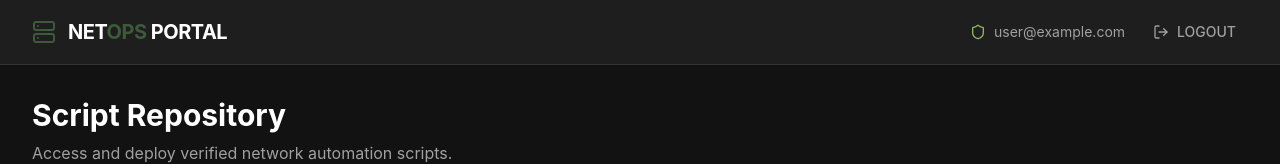
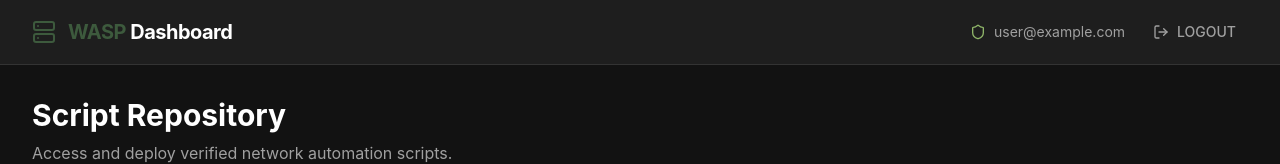
Before and after one commit to MassiveWasp/massivewasp.github.io, a React (Vite) app: page /dashboard in a window 1280 px wide. Shown: the top 164 px of the page. Built offline with nearby package versions, Linux system fonts and the light colour scheme; no server answers; sample sign-in values are in the browser's storage.

Commit message:
WASP dashboard changes

```diff
--- a/src/pages/Dashboard.tsx
+++ b/src/pages/Dashboard.tsx
@@ -19,7 +19,7 @@ export const Dashboard: React.FC = () => {
                 <div className="max-w-7xl mx-auto px-4 sm:px-6 lg:px-8 h-16 flex items-center justify-between">
                     <div className="flex items-center space-x-3">
                         <Server className="w-6 h-6 text-[var(--color-secondary)]" />
-                        <span className="text-xl font-bold tracking-tight">NET<span className="text-[var(--color-secondary)]">OPS</span> PORTAL</span>
+                        <span className="text-xl font-bold tracking-tight"><span className="text-[var(--color-secondary)]">WASP</span> Dashboard</span>
                     </div>
 
                     <div className="flex items-center space-x-4">
--- a/src/pages/Landing.tsx
+++ b/src/pages/Landing.tsx
@@ -38,7 +38,7 @@ export const Landing: React.FC = () => {
                         {/* Gradient Text */}
                         <div className="text-4xl md:text-6xl font-bold tracking-tight text-left leading-tight">
                             <span className="text-transparent bg-clip-text bg-gradient-to-r from-[var(--color-secondary)] to-[var(--color-primary)]">
-                                Automation Suite<br />Platform
+                                Automation Scripting<br />Platform
                             </span>
                         </div>
                     </h1>
--- a/src/pages/Login.tsx
+++ b/src/pages/Login.tsx
@@ -49,7 +49,7 @@ export const Login: React.FC = () => {
                                 <span>Wireless</span>
                             </div>
                             <div className="text-lg font-bold text-[var(--text-primary)] tracking-wider uppercase text-left">
-                                Automation<br />Suite Platform
+                                Automation<br />Scripting Platform
                             </div>
                         </div>
                     </div>
```
